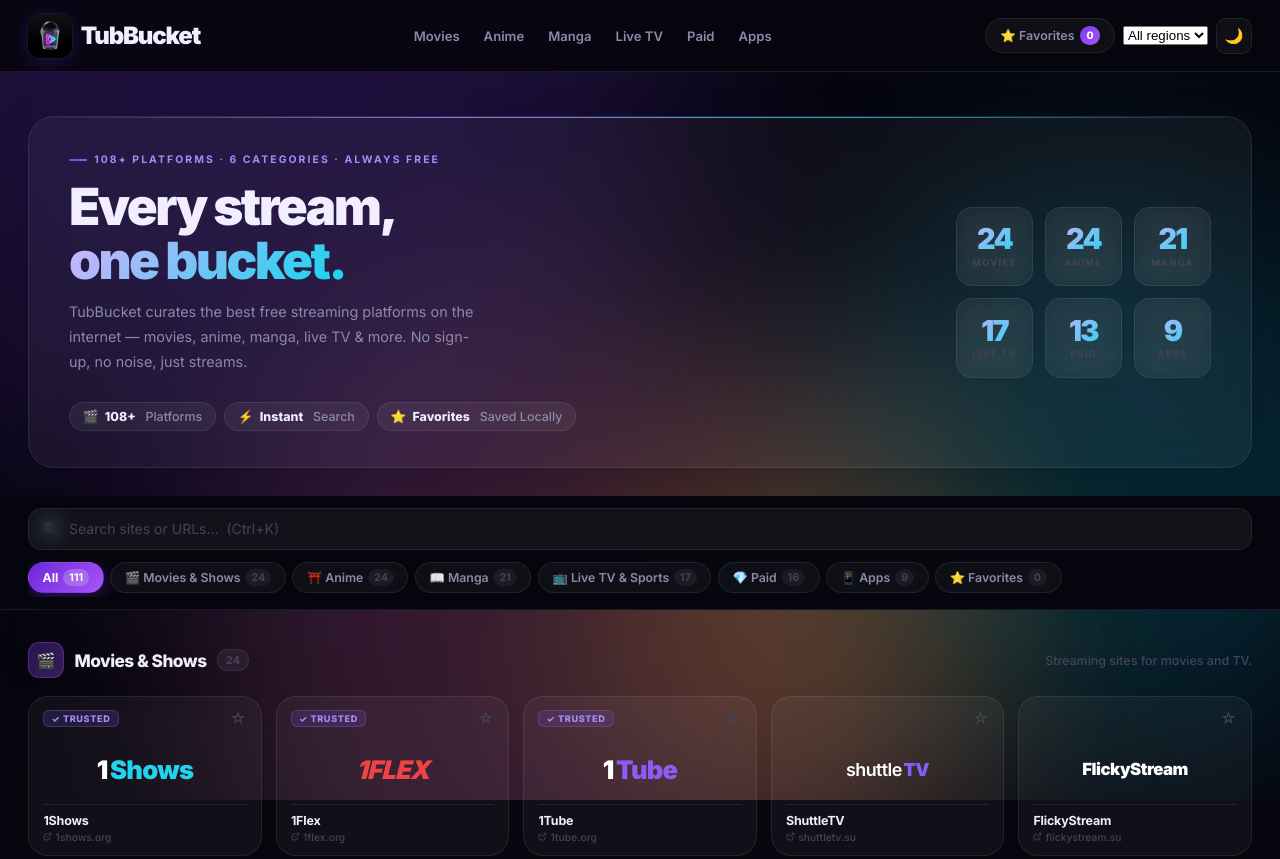
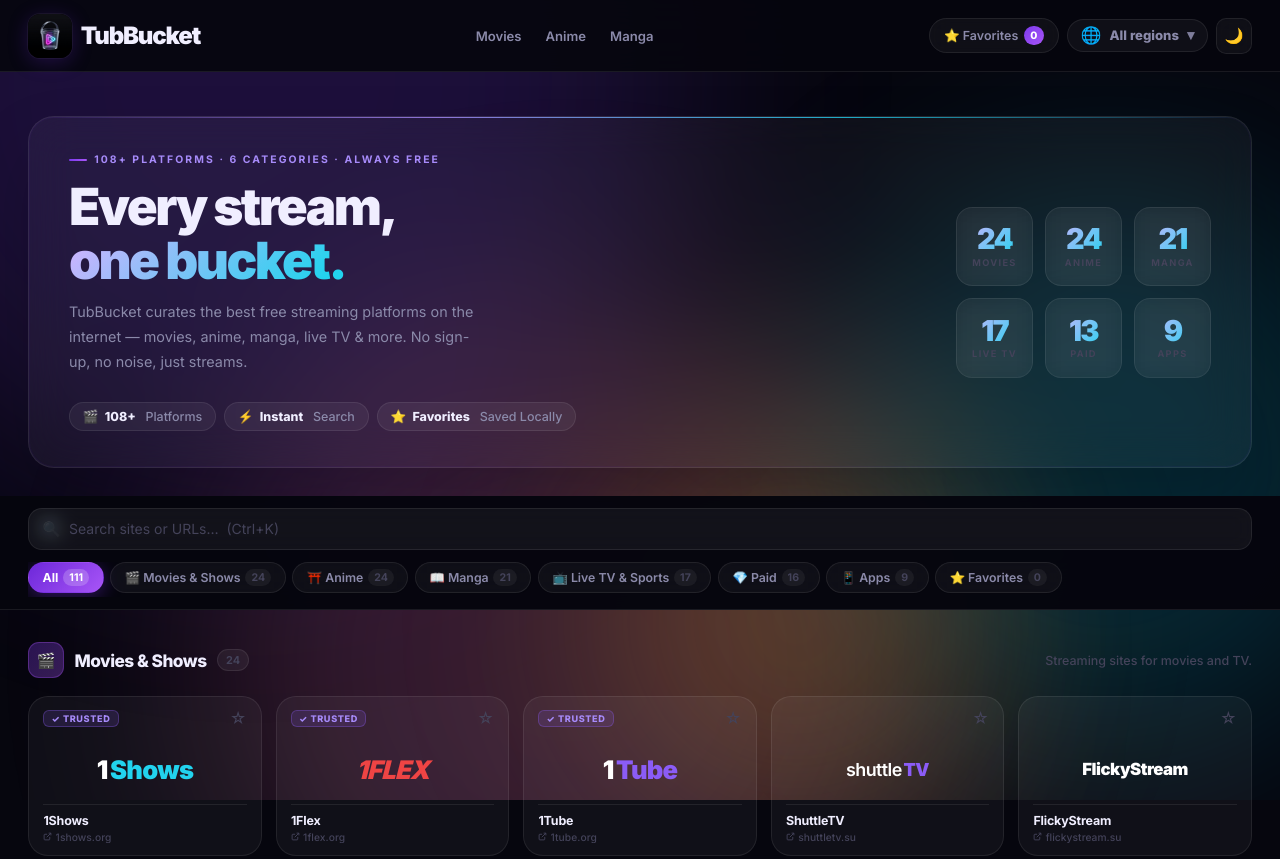
Before and after one commit to just-arpit/TubBucket, a website built with Vite: page index.html in a window 1280 px wide. Shown: the top 859 px of the page. Built offline with nearby package versions, Linux system fonts and the light colour scheme.

Commit message:
index.html + src/main.js

```diff
--- a/index.html
+++ b/index.html
@@ -52,9 +52,6 @@
             <a href="#cat-movies" class="nav-link">Movies</a>
             <a href="#cat-anime" class="nav-link">Anime</a>
             <a href="#cat-manga" class="nav-link">Manga</a>
-            <a href="#cat-livetv" class="nav-link">Live TV</a>
-            <a href="#cat-paid" class="nav-link">Paid</a>
-            <a href="#cat-apps" class="nav-link">Apps</a>
         </div>
 
         <div class="nav-end">
@@ -62,16 +59,21 @@
                 ⭐ Favorites
                 <span class="badge" id="fnav">0</span>
             </button>
-                        <!-- Region selector (placed near theme/favorites) -->
-                        <div class="region-select">
-                            <label for="regionSel" class="sr-only">Region</label>
-                            <select id="regionSel" aria-label="Select region">
-                                <option value="all">All regions</option>
-                                <option value="india">India</option>
-                            </select>
-                        </div>
 
-                        <button class="btn-icon" id="themeBtn" aria-label="Toggle theme">🌙</button>
+            <!-- Custom region pill dropdown -->
+            <div class="region-select" id="regionSelect">
+                <button id="regionBtn" class="region-pill" aria-haspopup="menu" aria-expanded="false" type="button">
+                    <span class="region-icon" id="regionIcon">🌐</span>
+                    <span class="region-label" id="regionLabel">All regions</span>
+                    <span class="region-caret">▾</span>
+                </button>
+                <ul class="region-menu" id="regionMenu" role="menu" aria-labelledby="regionBtn">
+                    <li role="menuitem" data-value="all" class="region-item"><span class="menu-icon">🌐</span>All regions</li>
+                    <li role="menuitem" data-value="india" class="region-item"><span class="menu-icon">🇮🇳</span>India</li>
+                </ul>
+            </div>
+
+            <button class="btn-icon" id="themeBtn" aria-label="Toggle theme">🌙</button>
         </div>
     </nav>
 
--- a/src/main.js
+++ b/src/main.js
@@ -495,15 +495,42 @@ function initDelegation() {
   const scBtn = $('sc');
   if (scBtn) scBtn.addEventListener('click', clearSearch);
 
-  // region selector
-  const regionSel = $('regionSel');
-  if (regionSel) {
-    // initialize select value
-    regionSel.value = region || 'all';
-    regionSel.addEventListener('change', function() {
-      region = regionSel.value || 'all';
+  // region selector (custom pill dropdown)
+  const regionBtn = $('regionBtn');
+  const regionMenu = $('regionMenu');
+  const regionIcon = $('regionIcon');
+  const regionLabel = $('regionLabel');
+  if (regionBtn && regionMenu) {
+    // initialize visuals
+    function updateRegionUI() {
+      regionIcon.textContent = region === 'india' ? '🇮🇳' : '🌐';
+      regionLabel.textContent = region === 'india' ? 'India' : 'All regions';
+      regionBtn.setAttribute('aria-expanded', 'false');
+      regionMenu.classList.remove('show');
+    }
+    updateRegionUI();
+
+    regionBtn.addEventListener('click', function(e) {
+      const open = regionMenu.classList.toggle('show');
+      regionBtn.setAttribute('aria-expanded', String(open));
+    });
+
+    regionMenu.addEventListener('click', function(e) {
+      const li = e.target.closest('.region-item');
+      if (!li) return;
+      const val = li.dataset.value || 'all';
+      region = val;
       saveRegion(region);
+      updateRegionUI();
       render();
+    });
+
+    // close when clicking outside
+    document.addEventListener('click', function(e) {
+      if (!regionBtn.contains(e.target) && !regionMenu.contains(e.target)) {
+        regionMenu.classList.remove('show');
+        regionBtn.setAttribute('aria-expanded', 'false');
+      }
     });
   }
 
```
Also changed, not shown: 1 other file.
